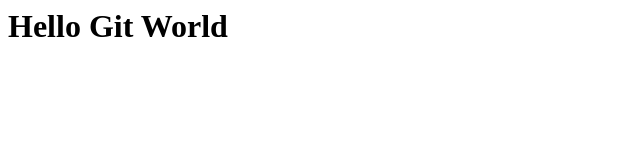
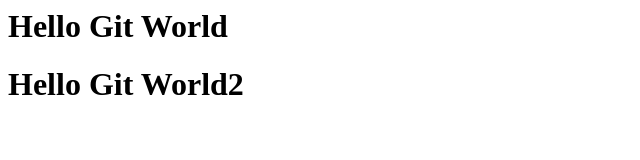
Before and after one commit to DeanHini/GitGitHubMasterclass, a plain HTML site: page index.html in a window 1280 px wide. Shown: the whole page, without its empty margins (0-640 px from the left). Drawn offline with Linux system fonts and the light colour scheme.

Commit message:
A new line

```diff
--- a/index.html
+++ b/index.html
@@ -1 +1,2 @@
 <H1>Hello Git World<H1>
+<H1>Hello Git World2<H1>
```
